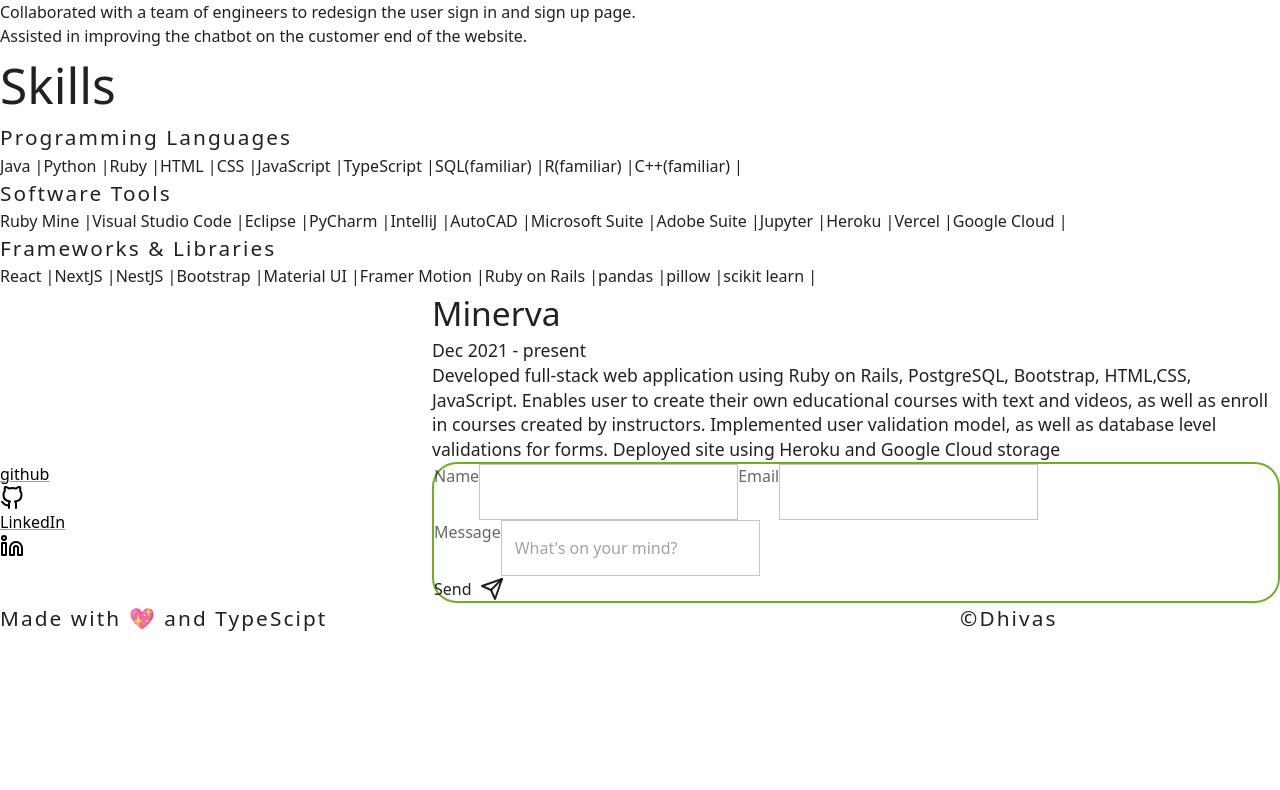
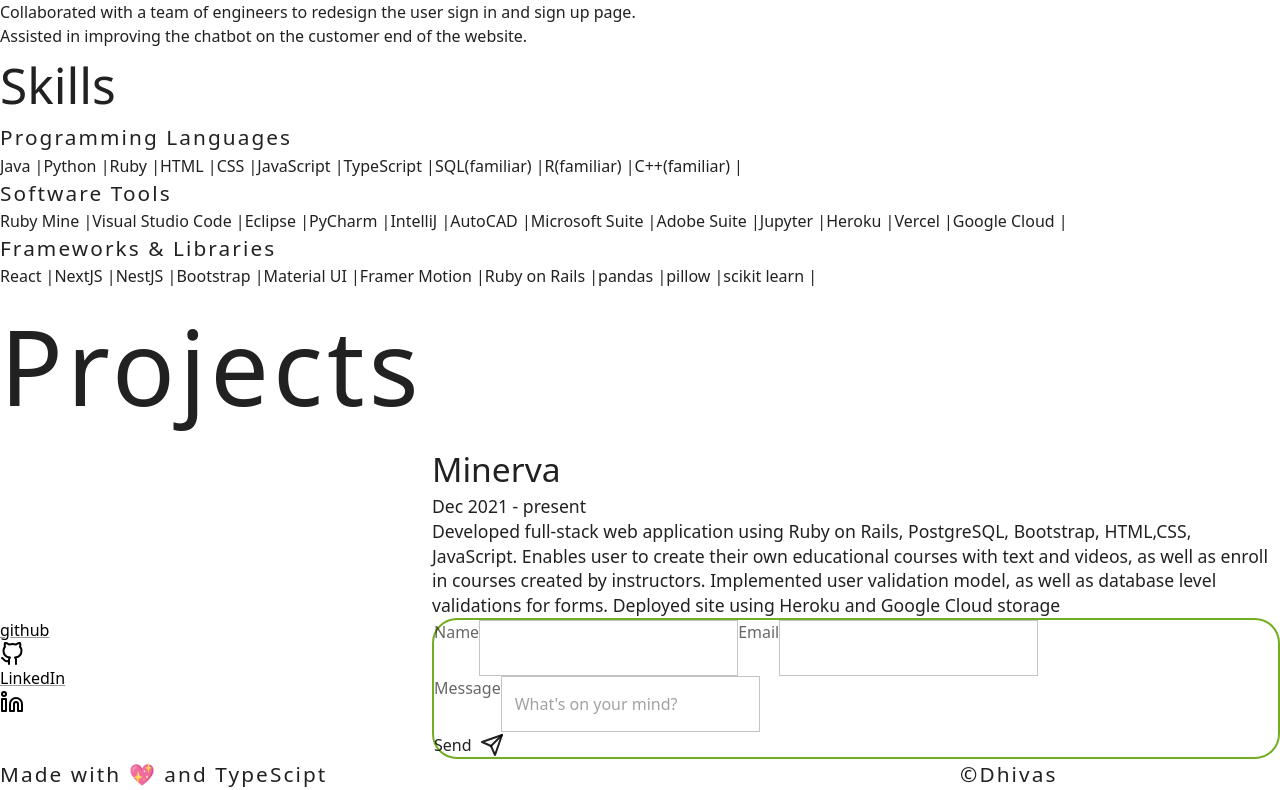
Before and after one commit to Dhivas-Sugumar/Personal-Site, a Next.js app: page / in a window 1280 px wide. Shown: the part 2044-2834 px from the top of the page. Before the commit the page ends 2678 px from the top, so only its background shows below. Built offline with nearby package versions, Linux system fonts and the light colour scheme.

Commit message:
Added title for projects.:

```diff
--- a/src/components/projects/Projects.tsx
+++ b/src/components/projects/Projects.tsx
@@ -1,9 +1,11 @@
 import React from "react"
+import { H1 } from "../../styles/styles"
 import ProjectItem from "./ProjectItem"
 
 const Projects : React.FC = () => {
     return (
         <>
+        <H1>Projects</H1>
             <ProjectItem
                 title={"Minerva"}
                 image={undefined}
```
